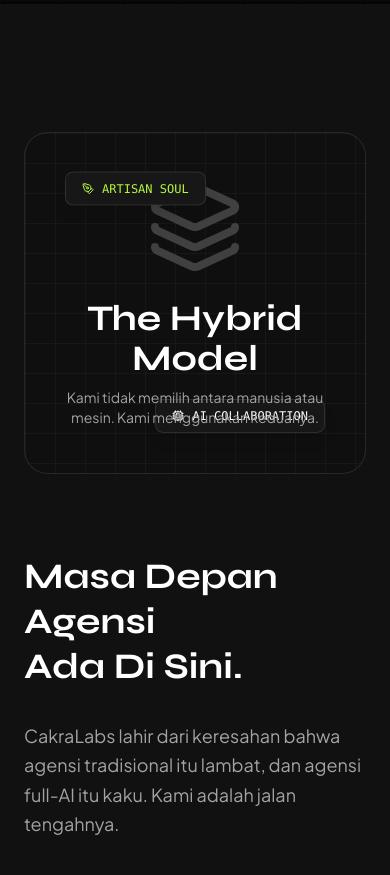
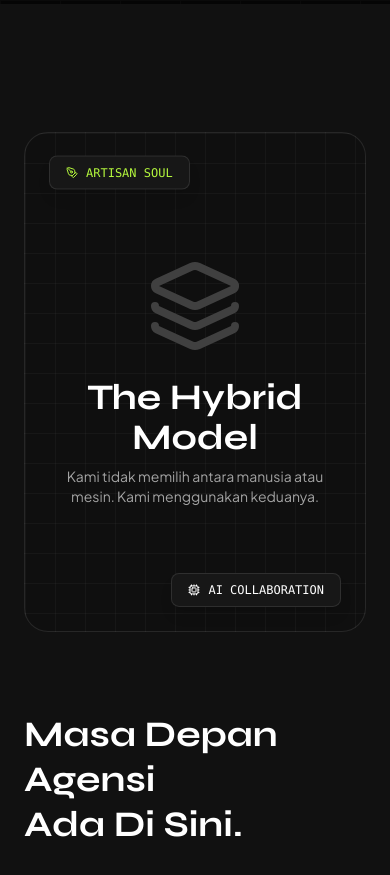
Before and after one commit to cakralabsinteractive/cakralabsinteractive.github.io, a plain HTML site: page index.html in a window 390 px wide. Shown: the part 840-1715 px from the top of the page. Drawn offline with nearby package versions, Linux system fonts and the light colour scheme.

Commit message:
Add files via upload

```diff
--- a/index.html
+++ b/index.html
@@ -108,13 +108,13 @@
         }
     </style>
 </head>
-<body class="antialiased">
+<body class="antialiased font-sans">
 
     <!-- Navbar -->
     <nav class="fixed w-full z-50 glass-nav py-4 transition-all duration-300">
         <div class="max-w-7xl mx-auto px-6 flex justify-between items-center">
 
-            <!-- LOGO: Background Dihapus (Transparan) -->
+            <!-- LOGO: Background Transparan -->
             <div class="flex items-center gap-2 cursor-pointer group" onclick="window.scrollTo(0,0)">
                 <div class="w-12 h-12 flex items-center justify-center transition-transform group-hover:rotate-12">
                     <!-- GANTI SRC INI DENGAN FILE LOGO TRANSPARAN KAMU -->
@@ -169,7 +169,6 @@
                 <span class="text-transparent bg-clip-text bg-gradient-to-r from-brand-green via-white to-brand-green animate-pulse">ALCHEMY.</span>
             </h1>
 
-            <!-- PERUBAHAN: Layout Grid dihapus, diganti Flex Column agar tombol di bawah teks -->
             <div class="max-w-2xl" data-aos="fade-up" data-aos-delay="200">
                 <p class="text-neutral-400 text-lg md:text-xl leading-relaxed mb-8">
                     <strong class="text-white">CakraLabs</strong> meramu kreativitas artisan manusia dengan kecepatan AI. Kami menciptakan Brand Visual, Dokumentasi, dan Strategi Digital yang berdampak.
@@ -201,8 +200,15 @@
     <!-- About Section -->
     <section id="about" class="py-32 px-6 bg-brand-surface relative">
         <div class="max-w-7xl mx-auto grid md:grid-cols-2 gap-20 items-center">
-            <!-- Interactive Box -->
-            <div class="relative aspect-square interactive-box rounded-3xl border border-white/10 flex flex-col items-center justify-center text-center p-8 group" data-aos="zoom-in">
+
+            <!--
+                PERBAIKAN MOBILE:
+                - min-h-[500px]: Agar kotak cukup tinggi di HP.
+                - py-24: Menambah padding atas bawah agar konten tengah aman.
+                - md:aspect-square: Kembali kotak di desktop.
+            -->
+            <div class="relative min-h-[500px] md:min-h-0 md:aspect-square interactive-box rounded-3xl border border-white/10 flex flex-col items-center justify-center text-center p-8 py-24 group" data-aos="zoom-in">
+
                 <i data-lucide="layers" class="w-24 h-24 text-neutral-700 mb-6 icon-scale transition-all duration-500"></i>
 
                 <div class="relative z-10">
@@ -212,10 +218,11 @@
                     </p>
                 </div>
 
-                <div class="absolute top-10 left-10 bg-neutral-900 border border-white/10 px-4 py-2 rounded-lg text-xs font-mono text-brand-green animate-float flex items-center gap-2 shadow-lg">
+                <!-- Floating Elements - Tetap Absolut tapi di posisi aman -->
+                <div class="absolute top-6 left-6 md:top-10 md:left-10 bg-neutral-900 border border-white/10 px-4 py-2 rounded-lg text-xs font-mono text-brand-green animate-float flex items-center gap-2 shadow-lg z-20">
                     <i data-lucide="pen-tool" class="w-3 h-3"></i> ARTISAN SOUL
                 </div>
-                <div class="absolute bottom-10 right-10 bg-neutral-900 border border-white/10 px-4 py-2 rounded-lg text-xs font-mono text-white animate-float flex items-center gap-2 shadow-lg" style="animation-delay: 1s;">
+                <div class="absolute bottom-6 right-6 md:bottom-10 md:right-10 bg-neutral-900 border border-white/10 px-4 py-2 rounded-lg text-xs font-mono text-white animate-float flex items-center gap-2 shadow-lg z-20" style="animation-delay: 1s;">
                     <i data-lucide="cpu" class="w-3 h-3"></i> AI COLLABORATION
                 </div>
             </div>
@@ -253,7 +260,6 @@
                 <h2 class="text-5xl md:text-6xl font-display font-bold">Ekosistem Layanan</h2>
             </div>
 
-            <!-- Grid Layout -->
             <div class="grid md:grid-cols-2 lg:grid-cols-3 gap-6">
 
                 <!-- 1. Brand Visuals -->
@@ -303,7 +309,7 @@
                     </ul>
                 </div>
 
-                <!-- 5. Documentation (Full Width at Bottom) -->
+                <!-- 5. Documentation (Full Width) -->
                 <div class="col-span-1 lg:col-span-2 interactive-box p-10 rounded-3xl border border-white/10 group relative" data-aos="fade-up" data-aos-delay="400">
                     <div class="flex justify-between items-start mb-8">
                         <i data-lucide="camera" class="w-12 h-12 text-white icon-scale transition-transform duration-500"></i>
```
